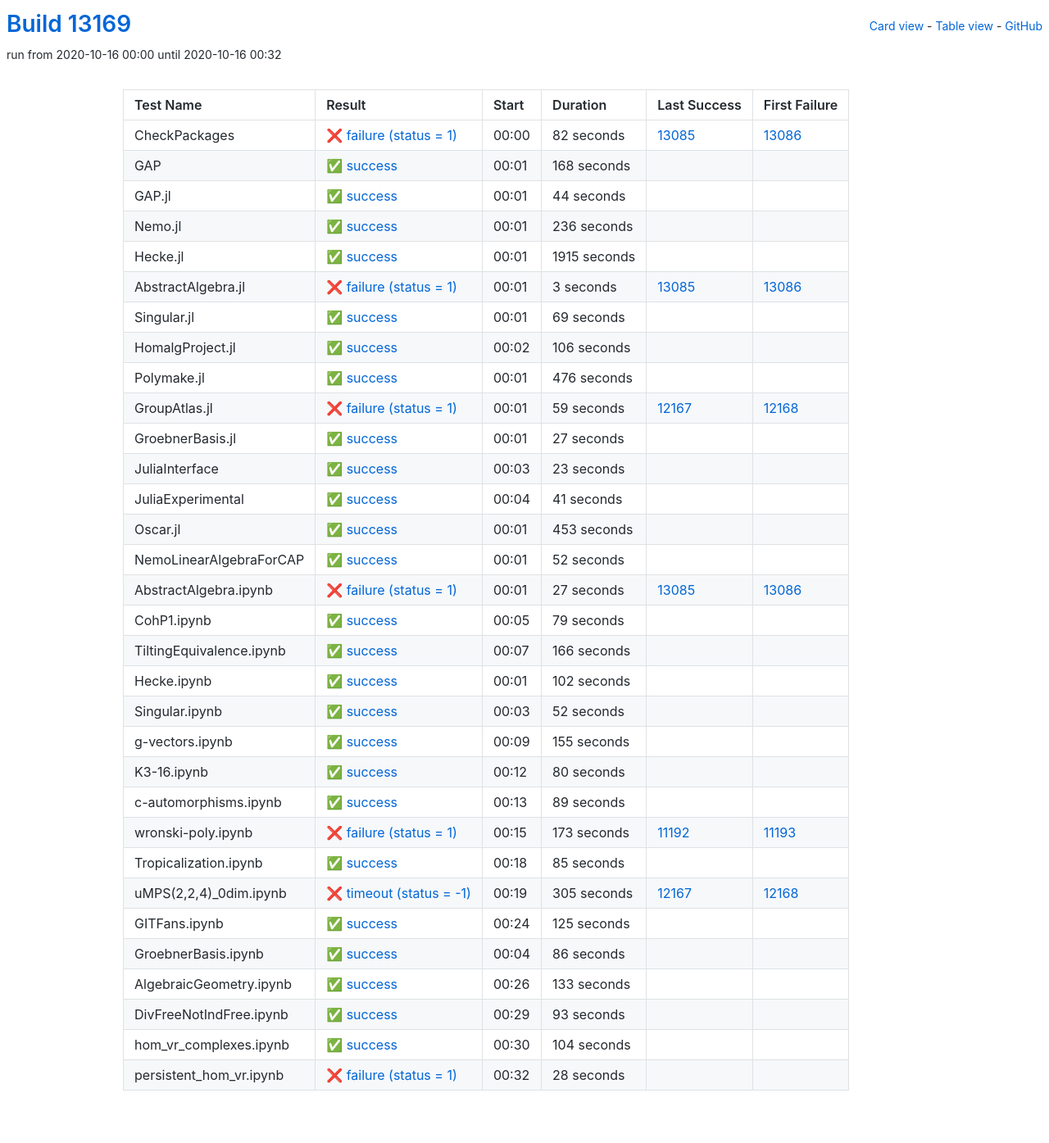
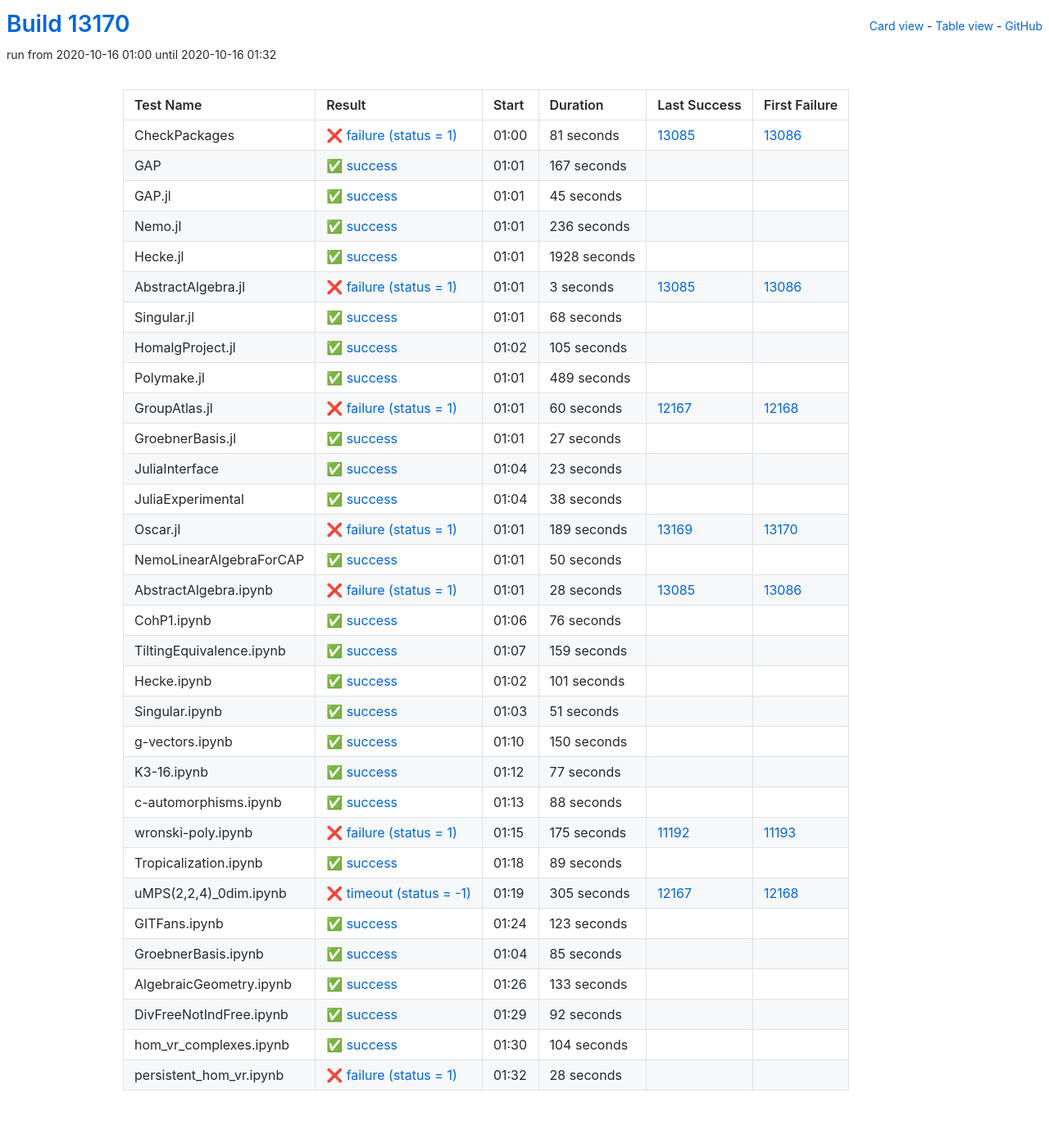
Before and after one commit to oscar-system/oscar-ci-status, a Jekyll site: the page built from table.html, in a window 1280 px wide. Shown: the whole page at 82% size. Built offline with Jekyll 4.4.1, drawn with Linux system fonts in a browser that asks for light colours.

Commit message:
Build #13170

```diff
--- a/_data/ci.yml
+++ b/_data/ci.yml
@@ -1,6 +1,6 @@
 ---
-build: 13169
-build_url: https://oscarci.mathematik.uni-kl.de/job/oscar/13169/
+build: 13170
+build_url: https://oscarci.mathematik.uni-kl.de/job/oscar/13170/
 job: oscar
 organization: oscar-system
 repo: oscar-ci-status
@@ -8,44 +8,44 @@
 tests:
 - name: CheckPackages
   id: checkpackages
-  log: https://oscarci.mathematik.uni-kl.de/job/oscar/13169/artifact/logs/build-13169/CheckPackages.log
-  start: 2020-10-16 00:00
+  log: https://oscarci.mathematik.uni-kl.de/job/oscar/13170/artifact/logs/build-13170/CheckPackages.log
+  start: 2020-10-16 01:00
   success: false
   exitcode: 1
   status: failure
-  duration: 82
+  duration: 81
   last_success: 13085
   last_success_url: https://oscarci.mathematik.uni-kl.de/job/oscar/13085/
   first_failure: 13086
   first_failure_url: https://oscarci.mathematik.uni-kl.de/job/oscar/13086/
 - name: GAP
   id: gap
-  log: https://oscarci.mathematik.uni-kl.de/job/oscar/13169/artifact/logs/build-13169/GAP.log
-  start: 2020-10-16 00:01
+  log: https://oscarci.mathematik.uni-kl.de/job/oscar/13170/artifact/logs/build-13170/GAP.log
+  start: 2020-10-16 01:01
   success: true
   exitcode: 0
   status: success
-  duration: 168
+  duration: 167
   last_success: false
   last_success_url:
   first_failure: false
   first_failure_url:
 - name: GAP.jl
   id: gap-jl
-  log: https://oscarci.mathematik.uni-kl.de/job/oscar/13169/artifact/logs/build-13169/GAP.jl.log
-  start: 2020-10-16 00:01
+  log: https://oscarci.mathematik.uni-kl.de/job/oscar/13170/artifact/logs/build-13170/GAP.jl.log
+  start: 2020-10-16 01:01
   success: true
   exitcode: 0
   status: success
-  duration: 44
+  duration: 45
   last_success: false
   last_success_url:
   first_failure: false
   first_failure_url:
 - name: Nemo.jl
   id: nemo-jl
-  log: https://oscarci.mathematik.uni-kl.de/job/oscar/13169/artifact/logs/build-13169/Nemo.jl.log
-  start: 2020-10-16 00:01
+  log: https://oscarci.mathematik.uni-kl.de/job/oscar/13170/artifact/logs/build-13170/Nemo.jl.log
+  start: 2020-10-16 01:01
   success: true
   exitcode: 0
   status: success
@@ -56,20 +56,20 @@
   first_failure_url:
 - name: Hecke.jl
   id: hecke-jl
-  log: https://oscarci.mathematik.uni-kl.de/job/oscar/13169/artifact/logs/build-13169/Hecke.jl.log
-  start: 2020-10-16 00:01
+  log: https://oscarci.mathematik.uni-kl.de/job/oscar/13170/artifact/logs/build-13170/Hecke.jl.log
+  start: 2020-10-16 01:01
   success: true
   exitcode: 0
   status: success
-  duration: 1915
+  duration: 1928
   last_success: false
   last_success_url:
   first_failure: false
   first_failure_url:
 - name: AbstractAlgebra.jl
   id: abstractalgebra-jl
-  log: https://oscarci.mathematik.uni-kl.de/job/oscar/13169/artifact/logs/build-13169/AbstractAlgebra.jl.log
-  start: 2020-10-16 00:01
+  log: https://oscarci.mathematik.uni-kl.de/job/oscar/13170/artifact/logs/build-13170/AbstractAlgebra.jl.log
+  start: 2020-10-16 01:01
   success: false
   exitcode: 1
   status: failure
@@ -80,56 +80,56 @@
   first_failure_url: https://oscarci.mathematik.uni-kl.de/job/oscar/13086/
 - name: Singular.jl
   id: singular-jl
-  log: https://oscarci.mathematik.uni-kl.de/job/oscar/13169/artifact/logs/build-13169/Singular.jl.log
-  start: 2020-10-16 00:01
+  log: https://oscarci.mathematik.uni-kl.de/job/oscar/13170/artifact/logs/build-13170/Singular.jl.log
+  start: 2020-10-16 01:01
   success: true
   exitcode: 0
   status: success
-  duration: 69
+  duration: 68
   last_success: false
   last_success_url:
   first_failure: false
   first_failure_url:
 - name: HomalgProject.jl
   id: homalgproject-jl
-  log: https://oscarci.mathematik.uni-kl.de/job/oscar/13169/artifact/logs/build-13169/HomalgProject.jl.log
-  start: 2020-10-16 00:02
+  log: https://oscarci.mathematik.uni-kl.de/job/oscar/13170/artifact/logs/build-13170/HomalgProject.jl.log
+  start: 2020-10-16 01:02
   success: true
   exitcode: 0
   status: success
-  duration: 106
+  duration: 105
   last_success: false
   last_success_url:
   first_failure: false
   first_failure_url:
 - name: Polymake.jl
   id: polymake-jl
-  log: https://oscarci.mathematik.uni-kl.de/job/oscar/13169/artifact/logs/build-13169/Polymake.jl.log
-  start: 2020-10-16 00:01
+  log: https://oscarci.mathematik.uni-kl.de/job/oscar/13170/artifact/logs/build-13170/Polymake.jl.log
+  start: 2020-10-16 01:01
   success: true
   exitcode: 0
   status: success
-  duration: 476
+  duration: 489
   last_success: false
   last_success_url:
   first_failure: false
   first_failure_url:
 - name: GroupAtlas.jl
   id: groupatlas-jl
-  log: https://oscarci.mathematik.uni-kl.de/job/oscar/13169/artifact/logs/build-13169/GroupAtlas.jl.log
-  start: 2020-10-16 00:01
+  log: https://oscarci.mathematik.uni-kl.de/job/oscar/13170/artifact/logs/build-13170/GroupAtlas.jl.log
+  start: 2020-10-16 01:01
   success: false
   exitcode: 1
   status: failure
-  duration: 59
+  duration: 60
   last_success: 12167
   last_success_url: https://oscarci.mathematik.uni-kl.de/job/oscar/12167/
   first_failure: 12168
   first_failure_url: https://oscarci.mathematik.uni-kl.de/job/oscar/12168/
 - name: GroebnerBasis.jl
   id: groebnerbasis-jl
-  log: https://oscarci.mathematik.uni-kl.de/job/oscar/13169/artifact/logs/build-13169/GroebnerBasis.jl.log
-  start: 2020-10-16 00:01
+  log: https://oscarci.mathematik.uni-kl.de/job/oscar/13170/artifact/logs/build-13170/GroebnerBasis.jl.log
+  start: 2020-10-16 01:01
   success: true
   exitcode: 0
   status: success
@@ -140,8 +140,8 @@
   first_failure_url:
 - name: JuliaInterface
   id: juliainterface
-  log: https://oscarci.mathematik.uni-kl.de/job/oscar/13169/artifact/logs/build-13169/JuliaInterface.log
-  start: 2020-10-16 00:03
+  log: https://oscarci.mathematik.uni-kl.de/job/oscar/13170/artifact/logs/build-13170/JuliaInterface.log
+  start: 2020-10-16 01:04
   success: true
   exitcode: 0
   status: success
@@ -152,128 +152,152 @@
   first_failure_url:
 - name: JuliaExperimental
   id: juliaexperimental
-  log: https://oscarci.mathematik.uni-kl.de/job/oscar/13169/artifact/logs/build-13169/JuliaExperimental.log
-  start: 2020-10-16 00:04
+  log: https://oscarci.mathematik.uni-kl.de/job/oscar/13170/artifact/logs/build-13170/JuliaExperimental.log
+  start: 2020-10-16 01:04
   success: true
   exitcode: 0
   status: success
-  duration: 41
+  duration: 38
   last_success: false
   last_success_url:
   first_failure: false
   first_failure_url:
 - name: Oscar.jl
   id: oscar-jl
-  log: https://oscarci.mathematik.uni-kl.de/job/oscar/13169/artifact/logs/build-13169/Oscar.jl.log
-  start: 2020-10-16 00:01
+  log: https://oscarci.mathematik.uni-kl.de/job/oscar/13170/artifact/logs/build-13170/Oscar.jl.log
+  start: 2020-10-16 01:01
+  success: false
+  exitcode: 1
+  status: failure
+  duration: 189
+  last_success: 13169
+  last_success_url: https://oscarci.mathematik.uni-kl.de/job/oscar/13169/
+  first_failure: 13170
+  first_failure_url: https://oscarci.mathematik.uni-kl.de/job/oscar/13170/
+- name: NemoLinearAlgebraForCAP
+  id: nemolinearalgebraforcap
+  log: https://oscarci.mathematik.uni-kl.de/job/oscar/13170/artifact/logs/build-13170/NemoLinearAlgebraForCAP.log
+  start: 2020-10-16 01:01
   success: true
   exitcode: 0
   status: success
-  duration: 453
-  last_success: false
-  last_success_url:
-  first_failure: false
-  first_failure_url:
-- name: NemoLinearAlgebraForCAP
-  id: nemolinearalgebraforcap
-  log: https://oscarci.mathematik.uni-kl.de/job/oscar/13169/artifact/logs/build-13169/NemoLinearAlgebraForCAP.log
-  start: 2020-10-16 00:01
-  success: true
-  exitcode: 0
-  status: success
-  duration: 52
+  duration: 50
   last_success: false
   last_success_url:
   first_failure: false
   first_failure_url:
 - name: AbstractAlgebra.ipynb
   id: abstractalgebra-ipynb
-  log: https://oscarci.mathematik.uni-kl.de/job/oscar/13169/artifact/logs/build-13169/AbstractAlgebra.ipynb.log
-  start: 2020-10-16 00:01
+  log: https://oscarci.mathematik.uni-kl.de/job/oscar/13170/artifact/logs/build-13170/AbstractAlgebra.ipynb.log
+  start: 2020-10-16 01:01
   success: false
   exitcode: 1
   status: failure
-  duration: 27
+  duration: 28
   last_success: 13085
   last_success_url: https://oscarci.mathematik.uni-kl.de/job/oscar/13085/
   first_failure: 13086
   first_failure_url: https://oscarci.mathematik.uni-kl.de/job/oscar/13086/
 - name: CohP1.ipynb
   id: cohp1-ipynb
-  log: https://oscarci.mathematik.uni-kl.de/job/oscar/13169/artifact/logs/build-13169/CohP1.ipynb.log
-  start: 2020-10-16 00:05
+  log: https://oscarci.mathematik.uni-kl.de/job/oscar/13170/artifact/logs/build-13170/CohP1.ipynb.log
+  start: 2020-10-16 01:06
   success: true
   exitcode: 0
   status: success
-  duration: 79
+  duration: 76
   last_success: false
   last_success_url:
   first_failure: false
   first_failure_url:
 - name: TiltingEquivalence.ipynb
   id: tiltingequivalence-ipynb
-  log: https://oscarci.mathematik.uni-kl.de/job/oscar/13169/artifact/logs/build-13169/TiltingEquivalence.ipynb.log
-  start: 2020-10-16 00:07
+  log: https://oscarci.mathematik.uni-kl.de/job/oscar/13170/artifact/logs/build-13170/TiltingEquivalence.ipynb.log
+  start: 2020-10-16 01:07
   success: true
   exitcode: 0
   status: success
-  duration: 166
+  duration: 159
   last_success: false
   last_success_url:
   first_failure: false
   first_failure_url:
 - name: Hecke.ipynb
   id: hecke-ipynb
-  log: https://oscarci.mathematik.uni-kl.de/job/oscar/13169/artifact/logs/build-13169/Hecke.ipynb.log
-  start: 2020-10-16 00:01
+  log: https://oscarci.mathematik.uni-kl.de/job/oscar/13170/artifact/logs/build-13170/Hecke.ipynb.log
+  start: 2020-10-16 01:02
   success: true
   exitcode: 0
   status: success
-  duration: 102
+  duration: 101
   last_success: false
   last_success_url:
   first_failure: false
   first_failure_url:
 - name: Singular.ipynb
   id: singular-ipynb
-  log: https://oscarci.mathematik.uni-kl.de/job/oscar/13169/artifact/logs/build-13169/Singular.ipynb.log
-  start: 2020-10-16 00:03
+  log: https://oscarci.mathematik.uni-kl.de/job/oscar/13170/artifact/logs/build-13170/Singular.ipynb.log
+  start: 2020-10-16 01:03
   success: true
   exitcode: 0
   status: success
-  duration: 52
+  duration: 51
   last_success: false
   last_success_url:
   first_failure: false
   first_failure_url:
 - name: g-vectors.ipynb
   id: g-vectors-ipynb
-  log: https://oscarci.mathematik.uni-kl.de/job/oscar/13169/artifact/logs/build-13169/g-vectors.ipynb.log
-  start: 2020-10-16 00:09
+  log: https://oscarci.mathematik.uni-kl.de/job/oscar/13170/artifact/logs/build-13170/g-vectors.ipynb.log
+  start: 2020-10-16 01:10
   success: true
   exitcode: 0
   status: success
-  duration: 155
+  duration: 150
   last_success: false
   last_success_url:
   first_failure: false
   first_failure_url:
 - name: K3-16.ipynb
   id: k3-16-ipynb
-  log: https://oscarci.mathematik.uni-kl.de/job/oscar/13169/artifact/logs/build-13169/K3-16.ipynb.log
-  start: 2020-10-16 00:12
+  log: https://oscarci.mathematik.uni-kl.de/job/oscar/13170/artifact/logs/build-13170/K3-16.ipynb.log
+  start: 2020-10-16 01:12
   success: true
   exitcode: 0
   status: success
-  duration: 80
+  duration: 77
   last_success: false
   last_success_url:
   first_failure: false
   first_failure_url:
 - name: c-automorphisms.ipynb
   id: c-automorphisms-ipynb
-  log: https://oscarci.mathematik.uni-kl.de/job/oscar/13169/artifact/logs/build-13169/c-automorphisms.ipynb.log
-  start: 2020-10-16 00:13
+  log: https://oscarci.mathematik.uni-kl.de/job/oscar/13170/artifact/logs/build-13170/c-automorphisms.ipynb.log
+  start: 2020-10-16 01:13
+  success: true
+  exitcode: 0
+  status: success
+  duration: 88
+  last_success: false
+  last_success_url:
+  first_failure: false
+  first_failure_url:
+- name: wronski-poly.ipynb
+  id: wronski-poly-ipynb
+  log: https://oscarci.mathematik.uni-kl.de/job/oscar/13170/artifact/logs/build-13170/wronski-poly.ipynb.log
+  start: 2020-10-16 01:15
+  success: false
+  exitcode: 1
+  status: failure
+  duration: 175
+  last_success: 11192
+  last_success_url: https://oscarci.mathematik.uni-kl.de/job/oscar/11192/
+  first_failure: 11193
+  first_failure_url: https://oscarci.mathematik.uni-kl.de/job/oscar/11193/
+- name: Tropicalization.ipynb
+  id: tropicalization-ipynb
+  log: https://oscarci.mathematik.uni-kl.de/job/oscar/13170/artifact/logs/build-13170/Tropicalization.ipynb.log
+  start: 2020-10-16 01:18
   success: true
   exitcode: 0
   status: success
@@ -282,34 +306,10 @@
   last_success_url:
   first_failure: false
   first_failure_url:
-- name: wronski-poly.ipynb
-  id: wronski-poly-ipynb
-  log: https://oscarci.mathematik.uni-kl.de/job/oscar/13169/artifact/logs/build-13169/wronski-poly.ipynb.log
-  start: 2020-10-16 00:15
-  success: false
-  exitcode: 1
-  status: failure
-  duration: 173
-  last_success: 11192
-  last_success_url: https://oscarci.mathematik.uni-kl.de/job/oscar/11192/
-  first_failure: 11193
-  first_failure_url: https://oscarci.mathematik.uni-kl.de/job/oscar/11193/
-- name: Tropicalization.ipynb
-  id: tropicalization-ipynb
-  log: https://oscarci.mathematik.uni-kl.de/job/oscar/13169/artifact/logs/build-13169/Tropicalization.ipynb.log
-  start: 2020-10-16 00:18
-  success: true
-  exitcode: 0
-  status: success
-  duration: 85
-  last_success: false
-  last_success_url:
-  first_failure: false
-  first_failure_url:
 - name: uMPS(2,2,4)_0dim.ipynb
   id: umps-2-2-4-0dim-ipynb
-  log: https://oscarci.mathematik.uni-kl.de/job/oscar/13169/artifact/logs/build-13169/uMPS-2-2-4-_0dim.ipynb.log
-  start: 2020-10-16 00:19
+  log: https://oscarci.mathematik.uni-kl.de/job/oscar/13170/artifact/logs/build-13170/uMPS-2-2-4-_0dim.ipynb.log
+  start: 2020-10-16 01:19
   success: false
   exitcode: -1
   status: timeout
@@ -320,32 +320,32 @@
   first_failure_url: https://oscarci.mathematik.uni-kl.de/job/oscar/12168/
 - name: GITFans.ipynb
   id: gitfans-ipynb
-  log: https://oscarci.mathematik.uni-kl.de/job/oscar/13169/artifact/logs/build-13169/GITFans.ipynb.log
-  start: 2020-10-16 00:24
+  log: https://oscarci.mathematik.uni-kl.de/job/oscar/13170/artifact/logs/build-13170/GITFans.ipynb.log
+  start: 2020-10-16 01:24
   success: true
   exitcode: 0
   status: success
-  duration: 125
+  duration: 123
   last_success: false
   last_success_url:
   first_failure: false
   first_failure_url:
 - name: GroebnerBasis.ipynb
   id: groebnerbasis-ipynb
-  log: https://oscarci.mathematik.uni-kl.de/job/oscar/13169/artifact/logs/build-13169/GroebnerBasis.ipynb.log
-  start: 2020-10-16 00:04
+  log: https://oscarci.mathematik.uni-kl.de/job/oscar/13170/artifact/logs/build-13170/GroebnerBasis.ipynb.log
+  start: 2020-10-16 01:04
   success: true
   exitcode: 0
   status: success
-  duration: 86
+  duration: 85
   last_success: false
   last_success_url:
   first_failure: false
   first_failure_url:
 - name: AlgebraicGeometry.ipynb
   id: algebraicgeometry-ipynb
-  log: https://oscarci.mathematik.uni-kl.de/job/oscar/13169/artifact/logs/build-13169/AlgebraicGeometry.ipynb.log
-  start: 2020-10-16 00:26
+  log: https://oscarci.mathematik.uni-kl.de/job/oscar/13170/artifact/logs/build-13170/AlgebraicGeometry.ipynb.log
+  start: 2020-10-16 01:26
   success: true
   exitcode: 0
   status: success
@@ -356,20 +356,20 @@
   first_failure_url:
 - name: DivFreeNotIndFree.ipynb
   id: divfreenotindfree-ipynb
-  log: https://oscarci.mathematik.uni-kl.de/job/oscar/13169/artifact/logs/build-13169/DivFreeNotIndFree.ipynb.log
-  start: 2020-10-16 00:29
+  log: https://oscarci.mathematik.uni-kl.de/job/oscar/13170/artifact/logs/build-13170/DivFreeNotIndFree.ipynb.log
+  start: 2020-10-16 01:29
   success: true
   exitcode: 0
   status: success
-  duration: 93
+  duration: 92
   last_success: false
   last_success_url:
   first_failure: false
   first_failure_url:
 - name: hom_vr_complexes.ipynb
   id: hom-vr-complexes-ipynb
-  log: https://oscarci.mathematik.uni-kl.de/job/oscar/13169/artifact/logs/build-13169/hom_vr_complexes.ipynb.log
-  start: 2020-10-16 00:30
+  log: https://oscarci.mathematik.uni-kl.de/job/oscar/13170/artifact/logs/build-13170/hom_vr_complexes.ipynb.log
+  start: 2020-10-16 01:30
   success: true
   exitcode: 0
   status: success
@@ -380,8 +380,8 @@
   first_failure_url:
 - name: persistent_hom_vr.ipynb
   id: persistent-hom-vr-ipynb
-  log: https://oscarci.mathematik.uni-kl.de/job/oscar/13169/artifact/logs/build-13169/persistent_hom_vr.ipynb.log
-  start: 2020-10-16 00:32
+  log: https://oscarci.mathematik.uni-kl.de/job/oscar/13170/artifact/logs/build-13170/persistent_hom_vr.ipynb.log
+  start: 2020-10-16 01:32
   success: false
   exitcode: 1
   status: failure
```
Also changed, not shown: README.md.
